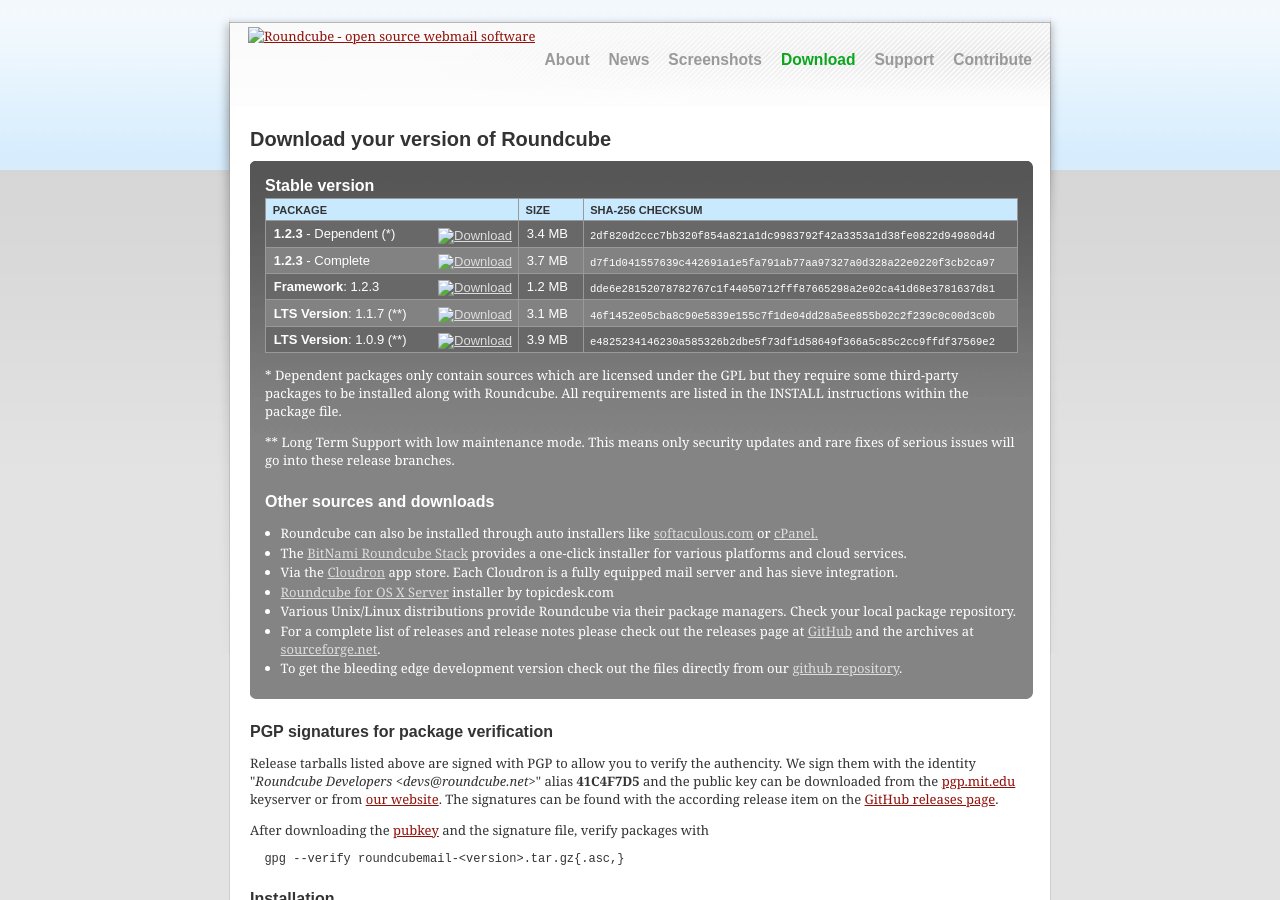
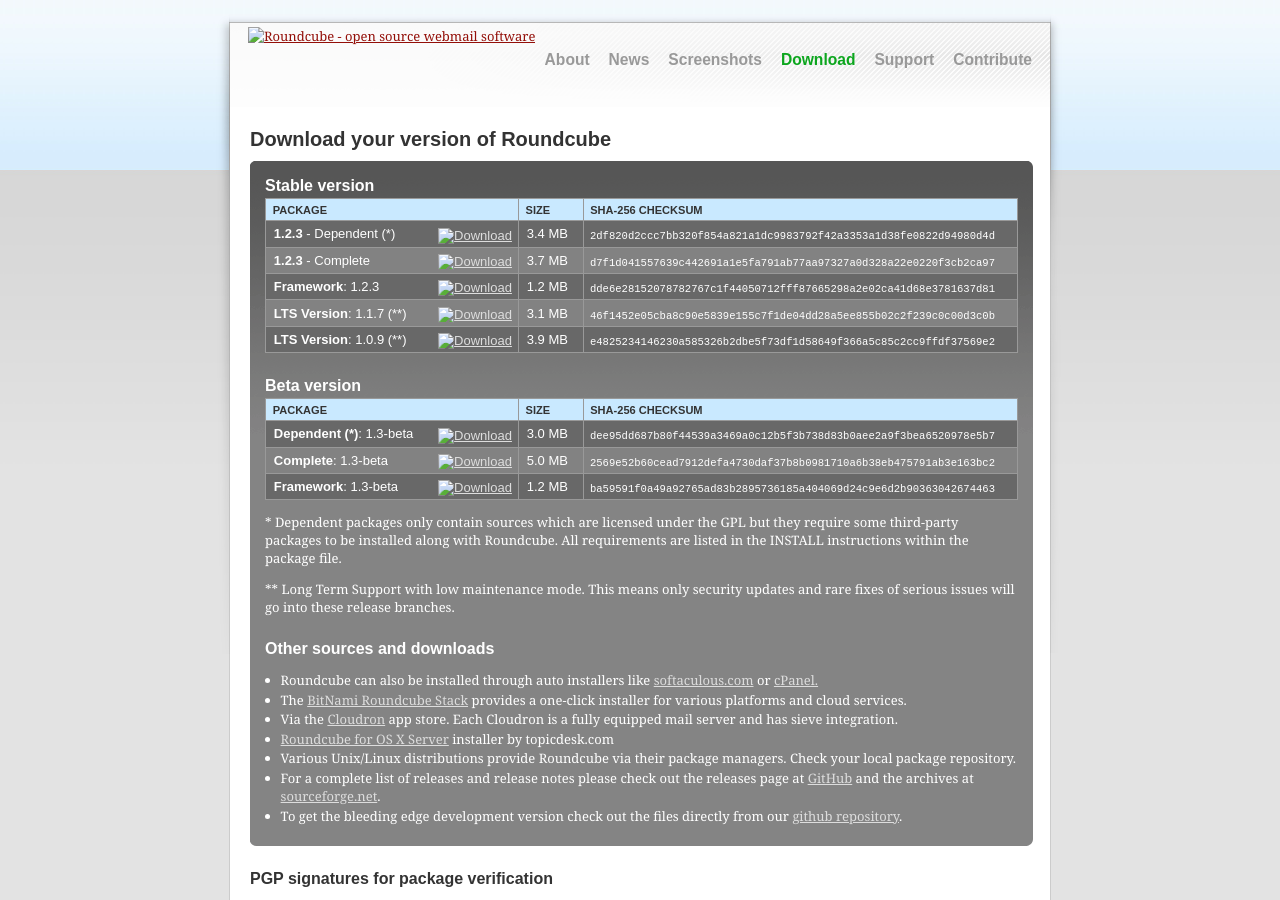
Before and after one commit to roundcube/roundcube.github.com, a Jekyll site: the page built from download/index.html, in a window 1280 px wide and 900 px high. Built offline with Jekyll 4.4.1, drawn with Linux system fonts in a browser that asks for light colours; comment, search, counter and statistics services are not loaded; some of the changed text lies outside the part shown.

Commit message:
Announce 1.3-beta release

```diff
--- a/_includes/footer.html
+++ b/_includes/footer.html
@@ -1,6 +1,6 @@
 <div id="footer">
 		Hosted by <a href="http://sourceforge.net/">Sourceforge.net</a><br />
-		<span>&copy; 2016 Roundcube.net, all rights reserved.</span>
+		<span>&copy; 2017 Roundcube.net, all rights reserved.</span>
 		<span><a href="support">Support</a> &#x2022; <a href="contact">Contact</a> &#x2022; <a href="https://github.com/roundcube/roundcubemail/wiki/Howto-Report-Issues">Found a bug?</a></span>
 		<span>Site design by <a href="http://bueroflint.com/" style="border:0"><img src="images/flint.png" class="pngimage" width="38" height="8" alt="FLINT - Büro für Gestaltung" /></a></span>
 		<span style="padding-left:1em"><g:plusone size="small"></g:plusone></span>
--- a/download/index.html
+++ b/download/index.html
@@ -52,7 +52,7 @@
 			</tr>
 			</tbody>
 		</table>
-<!--
+
 		<h2>Beta version</h2>
 		<table class="dltable" border="0" cellspacing="0" cellpadding="2">
 			<thead>
@@ -65,26 +65,26 @@
 			</thead>
 			<tbody>
 			<tr class="even">
-				<td class="dlversion"><strong>Dependent (*)</strong>: 1.2-rc</td>
-				<td class="dlbutton"><a href="https://github.com/roundcube/roundcubemail/releases/download/1.2-rc/roundcubemail-1.2-rc.tar.gz" title="Download now!"><img src="images/table_button_download.png" width="67" height="19" alt="Download" class="pngimage" /></a>
-				<td class="dlsize">3.3 MB</td>
-				<td class="dlchecksum">9d0b29b7b1a97873e99e31d98e068eb52c174fbba06625edc9c92c0d1183b895</td>
+				<td class="dlversion"><strong>Dependent (*)</strong>: 1.3-beta</td>
+				<td class="dlbutton"><a href="https://github.com/roundcube/roundcubemail/releases/download/1.3-beta/roundcubemail-1.3-beta.tar.gz" title="Download now!"><img src="images/table_button_download.png" width="67" height="19" alt="Download" class="pngimage" /></a>
+				<td class="dlsize">3.0 MB</td>
+				<td class="dlchecksum">dee95dd687b80f44539a3469a0c12b5f3b738d83b0aee2a9f3bea6520978e5b7</td>
 			</tr>
 			<tr class="odd">
-				<td class="dlversion"><strong>Complete</Strong>: 1.2-rc</td>
-				<td class="dlbutton"><a href="https://github.com/roundcube/roundcubemail/releases/download/1.2-rc/roundcubemail-1.2-rc-complete.tar.gz" title="Download now!"><img src="images/table_button_download.png" width="67" height="19" alt="Download" class="pngimage" /></a>
-				<td class="dlsize">3.6 MB</td>
-				<td class="dlchecksum">d7131aae819a847f44227076625aef1923586907b37951883d8d7d5704aa755f</td>
+				<td class="dlversion"><strong>Complete</Strong>: 1.3-beta</td>
+				<td class="dlbutton"><a href="https://github.com/roundcube/roundcubemail/releases/download/1.3-beta/roundcubemail-1.3-beta-complete.tar.gz" title="Download now!"><img src="images/table_button_download.png" width="67" height="19" alt="Download" class="pngimage" /></a>
+				<td class="dlsize">5.0 MB</td>
+				<td class="dlchecksum">2569e52b60cead7912defa4730daf37b8b0981710a6b38eb475791ab3e163bc2</td>
 			</tr>
 			<tr class="even">
-				<td class="dlversion"><strong>Framework</strong>: 1.2-rc</td>
-				<td class="dlbutton"><a href="https://github.com/roundcube/roundcubemail/releases/download/1.2-rc/roundcube-framework-1.2-rc.tar.gz" title="Download now!"><img src="images/table_button_download.png" width="67" height="19" alt="Download" class="pngimage" /></a>
+				<td class="dlversion"><strong>Framework</strong>: 1.3-beta</td>
+				<td class="dlbutton"><a href="https://github.com/roundcube/roundcubemail/releases/download/1.3-beta/roundcube-framework-1.3-beta.tar.gz" title="Download now!"><img src="images/table_button_download.png" width="67" height="19" alt="Download" class="pngimage" /></a>
 				<td class="dlsize">1.2 MB</td>
-				<td class="dlchecksum">490ddde4eccf2c98f0b9f8e60645d2c64c3f3e554ff5c7322b8a8f3f443890c8</td>
+				<td class="dlchecksum">ba59591f0a49a92765ad83b2895736185a404069d24c9e6d2b90363042674463</td>
 			</tr>
 			</tbody>
 		</table>
--->
+
 		<p class="hint">* Dependent packages only contain sources which are licensed under the GPL but they require some third-party
 			packages to be installed along with Roundcube. All requirements are listed in the INSTALL instructions within the package file.</p>
 
```
Also changed, not shown: other parts of download/index.html (+1 -1 lines), _posts/2017-01-05-roundcube-webmail-1.3-beta-out-now.md (added, +54 -0 lines), about/supporters/index.html (+4 -4 lines).
